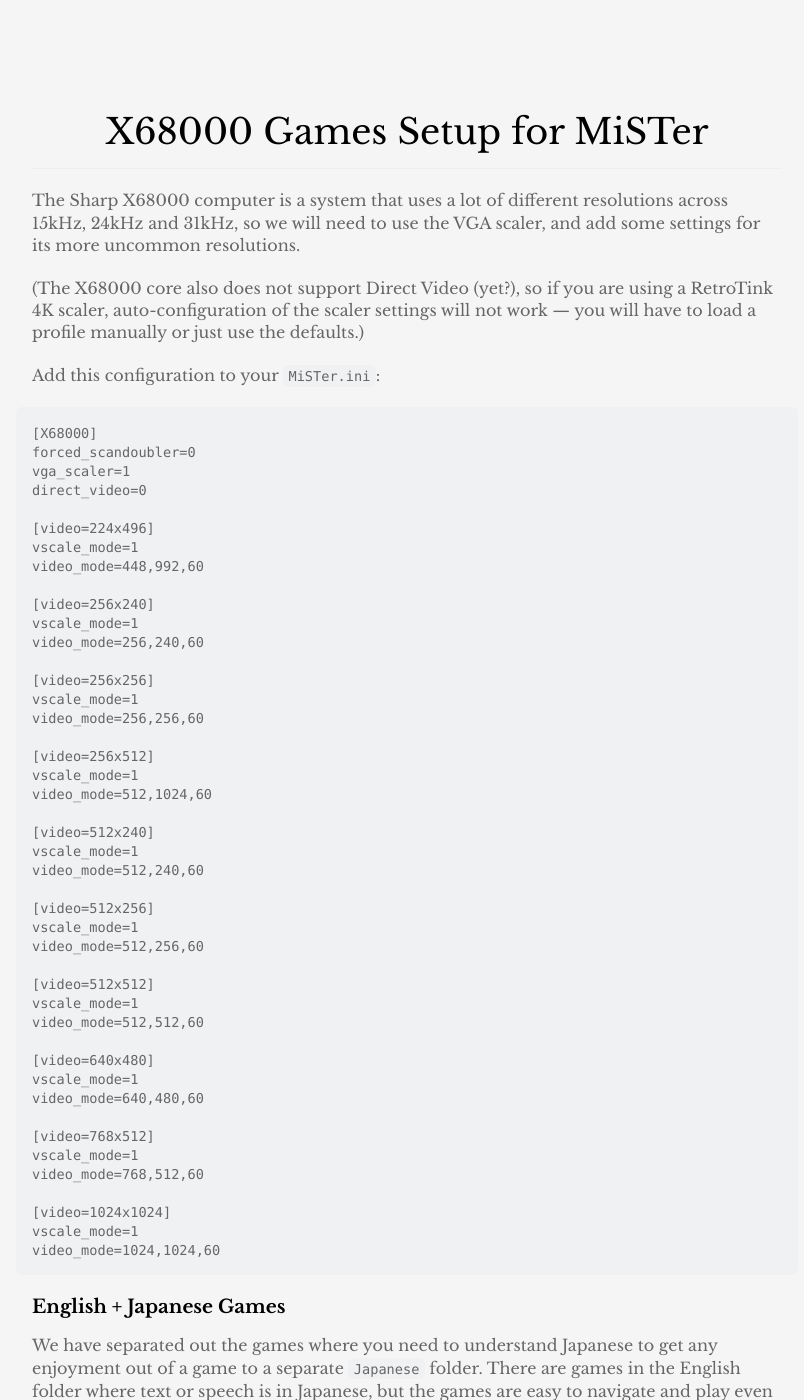
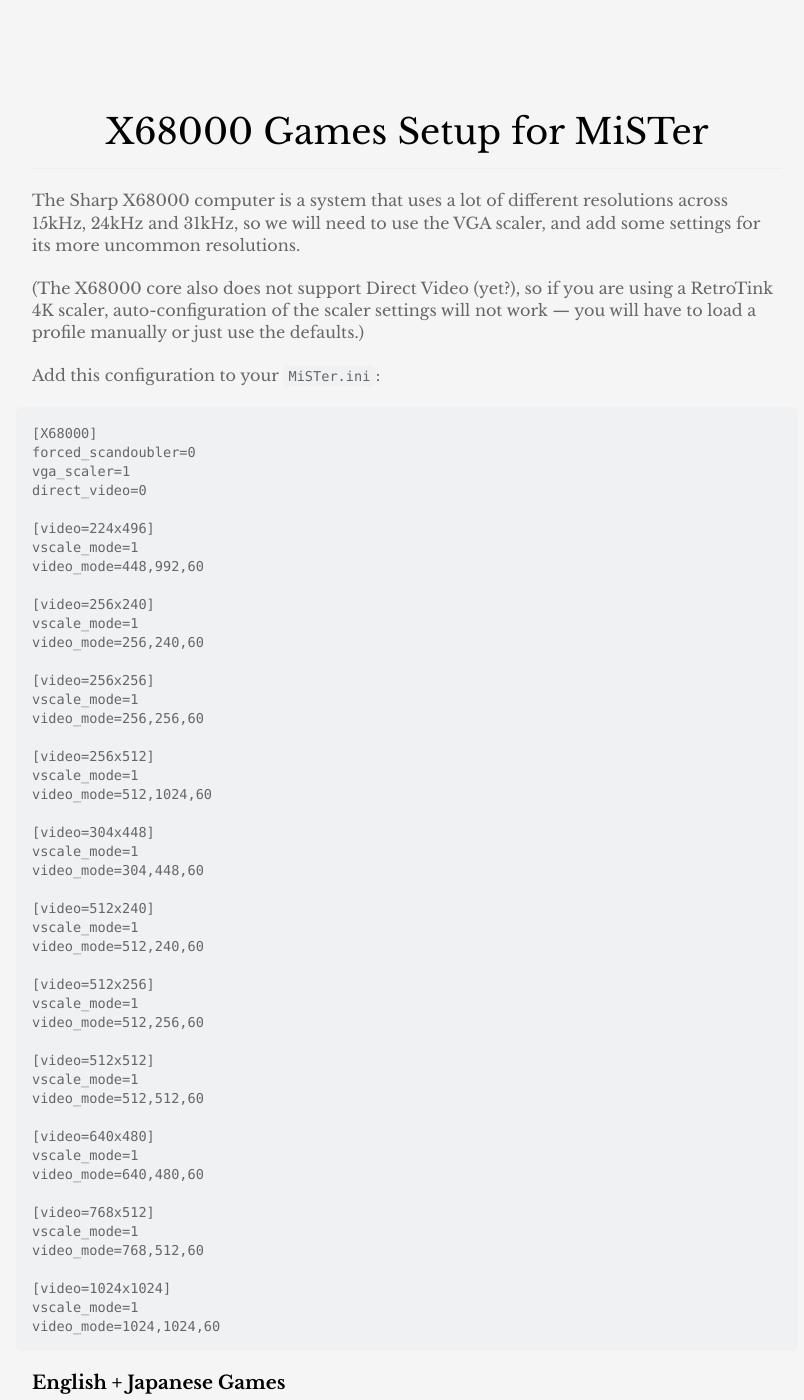
Before and after one commit to Neon68K/neon68k.github.io, a Jekyll site: the page built from docs.md, in a window 1280 px wide and 1400 px high. Shown: the whole window, without its empty margins (233-1037 px from the left). Built offline with Jekyll 4.4.1, drawn with Linux system fonts in a browser that asks for light colours.

Commit message:
Update docs.md
Updated resolutions.

```diff
--- a/docs.md
+++ b/docs.md
@@ -28,6 +28,10 @@
 [video=256x512]
 vscale_mode=1
 video_mode=512,1024,60
+
+[video=304x448]
+vscale_mode=1
+video_mode=304,448,60
 
 [video=512x240]
 vscale_mode=1
```
